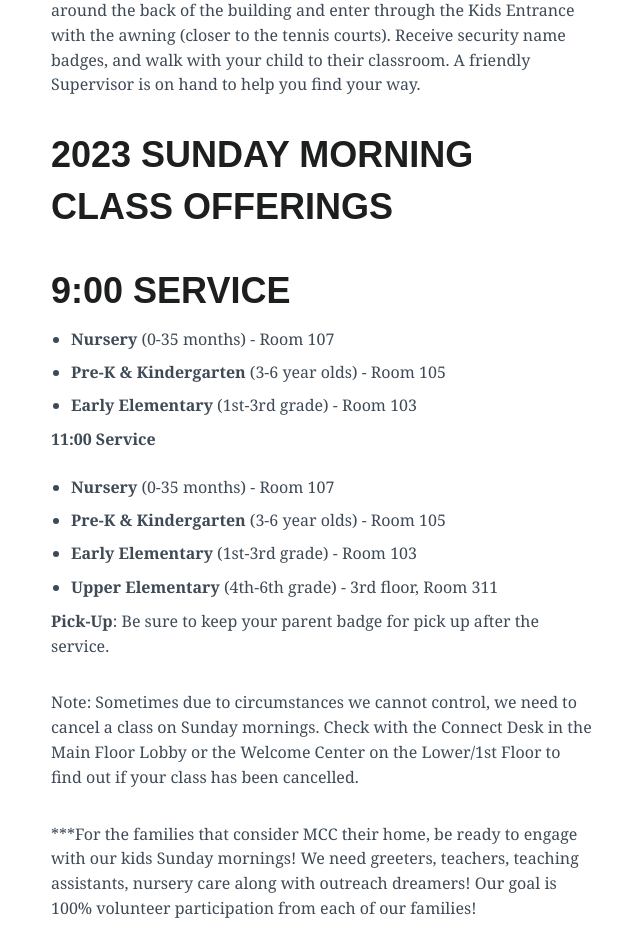
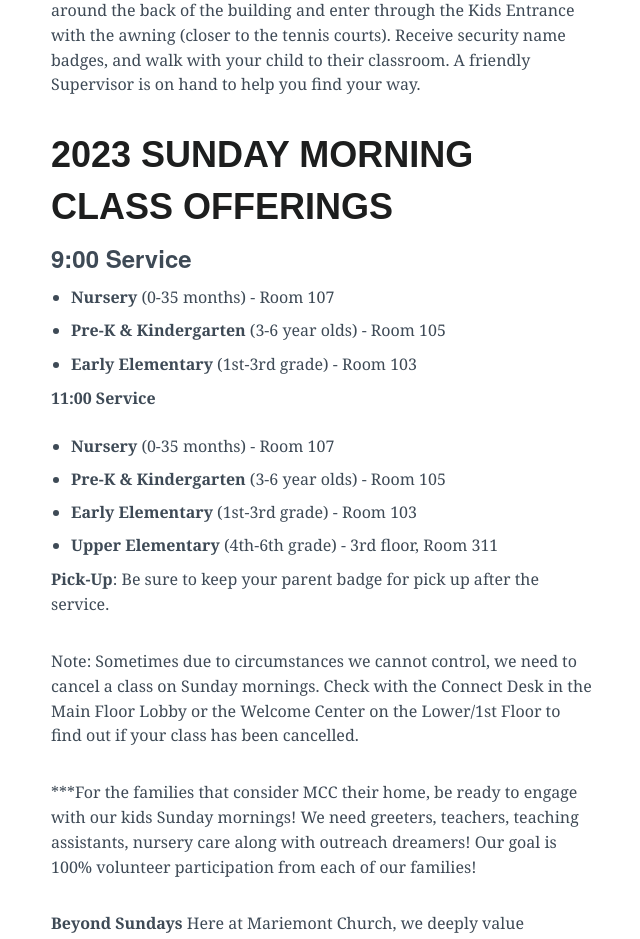
Before and after one commit to lukemoderwell/mariemont, a Jekyll site: the page built from kids.md, in a window 1280 px wide. Shown: the part 1704-2643 px from the top of the page, without its empty margins (317-957 px from the left). Built offline with Jekyll 4.4.1, drawn with Linux system fonts in a browser that asks for light colours; nearby versions of some CDN libraries.

Commit message:
Updated Kids

```diff
--- a/kids.md
+++ b/kids.md
@@ -30,7 +30,7 @@
 ## 2023 Sunday Morning Class Offerings
 
 
-## **9:00 Service**
+### **9:00 Service**
 * **Nursery** (0-35 months) - Room 107
 * **Pre-K & Kindergarten** (3-6 year olds) - Room 105
 * **Early Elementary** (1st-3rd grade) - Room 103
```
